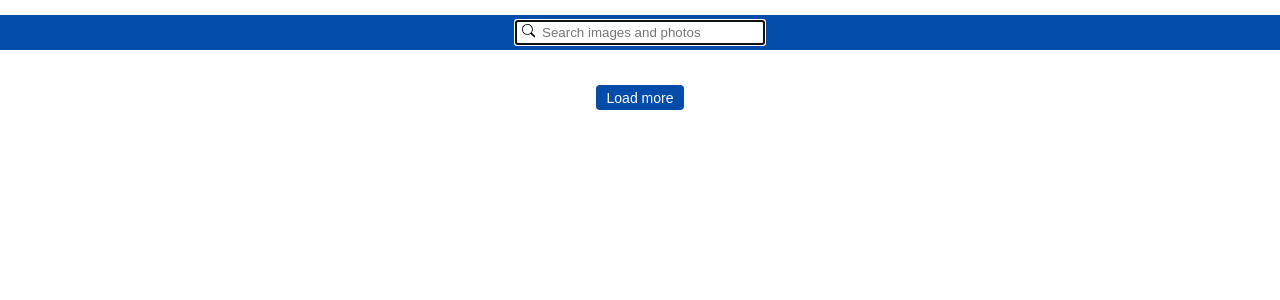
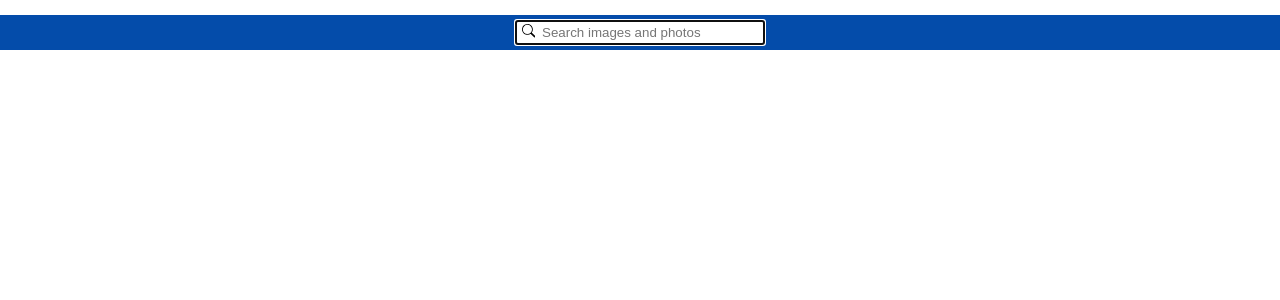
Before and after one commit to FilipDabrowski987/goit-react-hw-04, a React (Vite) app: page / in a window 1280 px wide. Shown: the top 300 px of the page. Built offline with nearby package versions, Linux system fonts and the light colour scheme.

Commit message:
update_hide_LoadMoreButton

```diff
--- a/src/App.jsx
+++ b/src/App.jsx
@@ -70,7 +70,7 @@ function App() {
       <ImageGallery images={images} onImageClick={handleImageClick} />
       {loading && <Loader />}
       {error && <ErrorMessage />}
-      <LoadMoreButton onClick={loadMore} />
+      {images.length > 0 && <LoadMoreButton onClick={loadMore} />}
       <ImageModal isOpen={isModalOpen} onRequestClose={closeModal} image={selectedImage}/>
     </>
   )
--- a/src/components/ImageGallery/ImageGallery.css
+++ b/src/components/ImageGallery/ImageGallery.css
@@ -3,7 +3,7 @@
     list-style: none;
     display: grid;
     grid-template-columns: repeat(4, 1fr);
-    gap: 15px;
+    gap: 12px;
 }
 
 .image-gallery-item {
@@ -14,10 +14,16 @@
     display: flex;
     align-items: center;
     justify-content: center;
+    transition: transform 0.3s ease;
+}
+
+.image-gallery-item:hover {
+    transform: scale(1.04);
 }
 
 .image-gallery-item img {
     width: 100%;
     height: 100%;
     object-fit: cover;
+    border-radius: 5px;
 }
```
